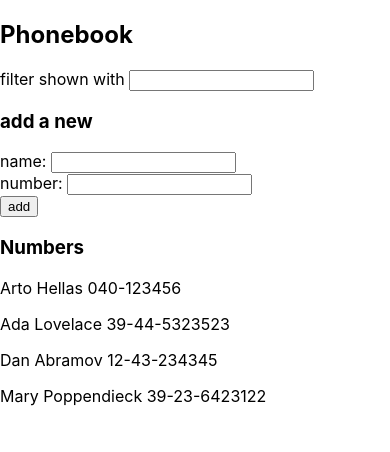
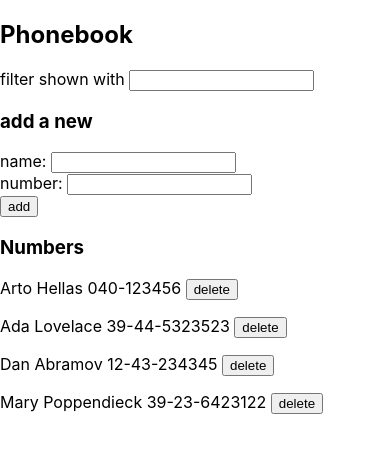
Before and after one commit to sakarila/Full-stack-open-2020, a React (Create React App) app in the folder part2/phonebook/: page / in a window 390 px wide. Shown: the top 452 px of the page. Built offline with nearby package versions, Linux system fonts and the light colour scheme; data requests are answered from the project's data file.

Commit message:
part2 section d exercises done (phonebook)

```diff
--- a/part2/phonebook/db.json
+++ b/part2/phonebook/db.json
@@ -1,5 +1,5 @@
 {
-  "persons":[
+  "persons": [
     {
       "name": "Arto Hellas",
       "number": "040-123456",
--- a/part2/phonebook/src/App.js
+++ b/part2/phonebook/src/App.js
@@ -1,5 +1,5 @@
 import React, { useState, useEffect } from 'react'
-import axios from 'axios'
+import personService from './services/persons'
 
 const Filter = (props) => {
   return (
@@ -17,11 +17,20 @@ const PersonForm = (props) => {
   )
 }
 
-const Persons = ({namesToShow}) => {
+const Persons = ({namesToShow, persons, setPersons}) => {
+
+  const handleNameRemove = (deletedPerson) => {
+    const result = window.confirm(`Delete ${deletedPerson.name} ?`);
+    if (result) {
+      personService.remove(deletedPerson.id)
+      .then(response => setPersons(persons.filter(person => person.id !== deletedPerson.id)))
+    }
+  }
+
   return (
     <div>
       {namesToShow.map(person =>
-        <p key={person.name}>{person.name} {person.number}</p>
+        <p key={person.name}>{person.name} {person.number} <button onClick={() => handleNameRemove(person)}>delete</button></p>
       )}
     </div>
   )
@@ -34,19 +43,24 @@ const App = () => {
   const [ nameFilter, setNameFilter ] = useState('')
 
   useEffect(() => {
-    axios.get('http://localhost:3001/persons')
-      .then(response => {
-        console.log(response);
-        setPersons(response.data);
-      })
-  }, [])
+    personService.getAll()
+     .then(allPersons => setPersons(allPersons)) }, [])
 
   const addPerson = (event) => {
     event.preventDefault();
     if (persons.some(person => person.name === newName)) {
-      window.alert(`${newName} is already added to phonebook`);
+      const result = window.confirm(`${newName} is already added to phonebook, replace the old number with a new one?`);
+      if (result) {
+        const person = persons.find(person => person.name === newName);
+        personService.update(person.id, {name: newName, number: newNumber })
+         .then(response => {
+           setPersons(persons.map(x => x.id !== person.id ? x : response))
+         })
+      }
     } else {
-      setPersons(persons.concat({name: newName, number: newNumber}));
+      const newPerson = {name: newName, number: newNumber}
+      personService.create(newPerson)
+       .then(response => { setPersons(persons.concat(response)) })
     }
   }
 
@@ -77,7 +91,7 @@ const App = () => {
         addPerson={addPerson}
       />
       <h3>Numbers</h3>
-      <Persons namesToShow={namesToShow} />
+      <Persons namesToShow={namesToShow} persons={persons} setPersons={setPersons}/>
     </div>
   )
 }
--- /dev/null
+++ b/part2/phonebook/src/services/persons.js
@@ -0,0 +1,24 @@
+import axios from 'axios'
+const baseUrl = 'http://localhost:3001/persons'
+
+const getAll = () => {
+  const request = axios.get(baseUrl)
+  return request.then(response => response.data)
+}
+
+const create = newObject => {
+    const request = axios.post(baseUrl, newObject)
+    return request.then(response => response.data)
+}
+
+const remove = (id) => {
+    const request = axios.delete(`${baseUrl}/${id}`)
+    return request.then(response => response.data);
+}
+
+const update = (id, newObject) => {
+    const request = axios.put(`${baseUrl}/${id}`, newObject)
+    return request.then(response => response.data);
+  }
+
+export default { getAll, create, remove, update }
```
